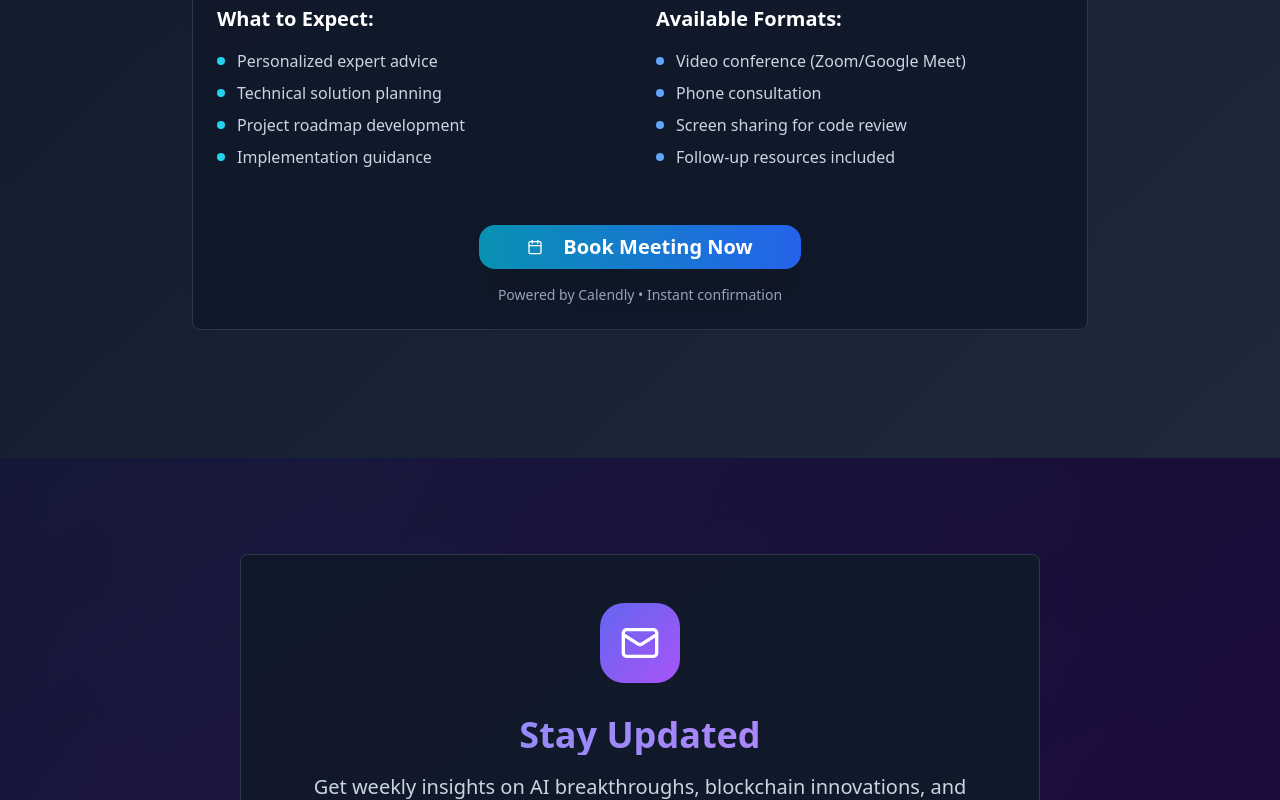
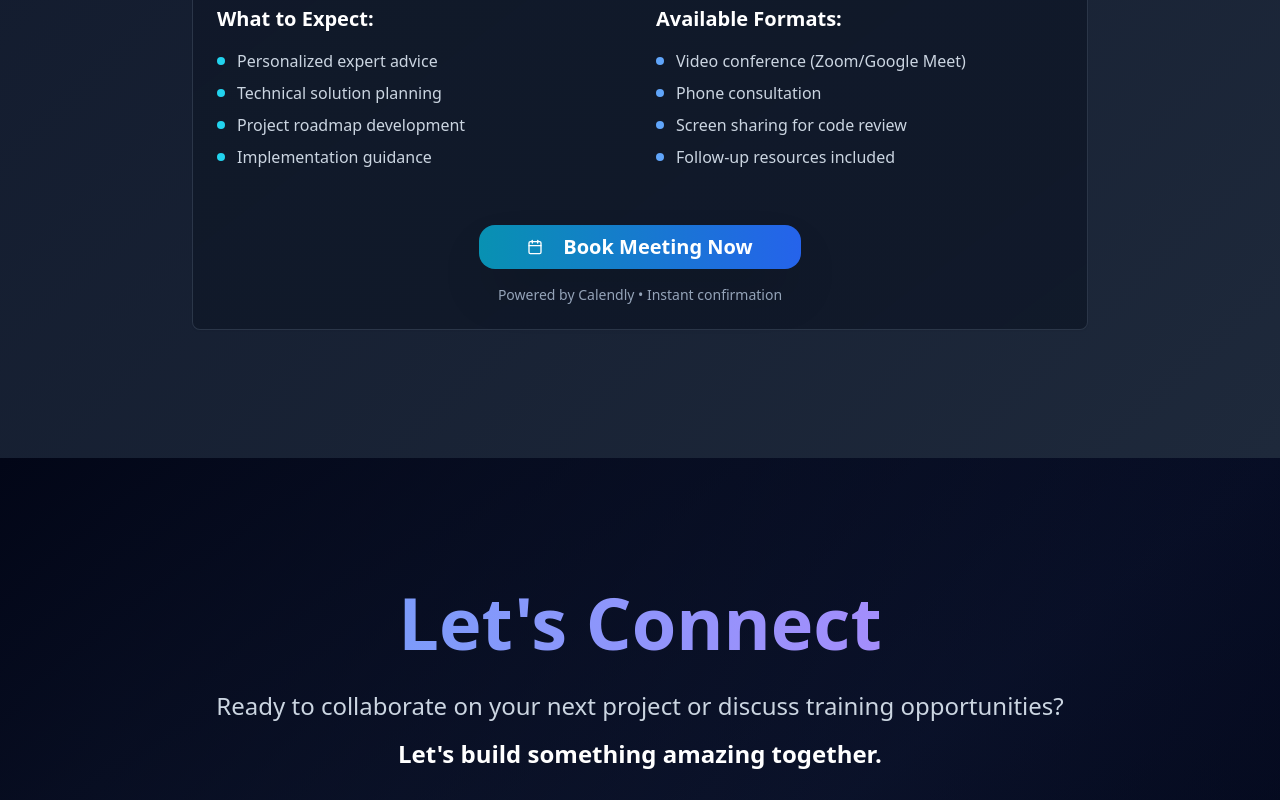
Before and after one commit to IBakondare/rabiu-portfolio-architect, a React (Vite) app: page / in a window 1280 px wide. Shown: the part 11200-12000 px from the top of the page. Built offline with nearby package versions, Linux system fonts and the light colour scheme.

Commit message:
Remove newsletter signup
Removed the newsletter signup component and its associated functionality.

```diff
--- a/src/pages/Index.tsx
+++ b/src/pages/Index.tsx
@@ -13,7 +13,6 @@ import { BlogSection } from '@/components/BlogSection';
 import { ResumeDownload } from '@/components/ResumeDownload';
 import { CodePlayground } from '@/components/CodePlayground';
 import { ContactForm } from '@/components/ContactForm';
-import { NewsletterSignup } from '@/components/NewsletterSignup';
 import { AchievementTimeline } from '@/components/AchievementTimeline';
 import { FullArticleSection } from "@/components/FullArticleSection";
 
@@ -705,9 +704,6 @@ const Index = () => {
         </div>
       </section>
 
-      <NewsletterSignup />
-      <ContactForm />
-
       {/* Contact Section */}
       <section id="contact" className="py-32 bg-gradient-to-br from-slate-950 via-blue-950/20 to-slate-950">
         <div className="max-w-8xl mx-auto px-6 lg:px-12">
```
